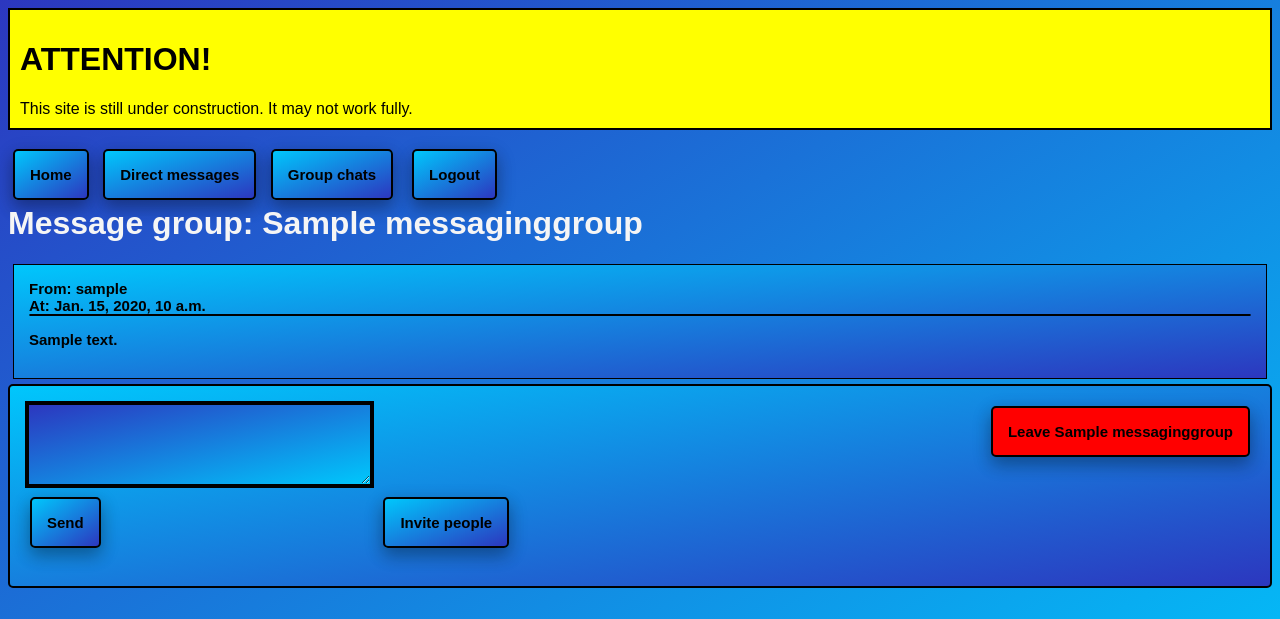
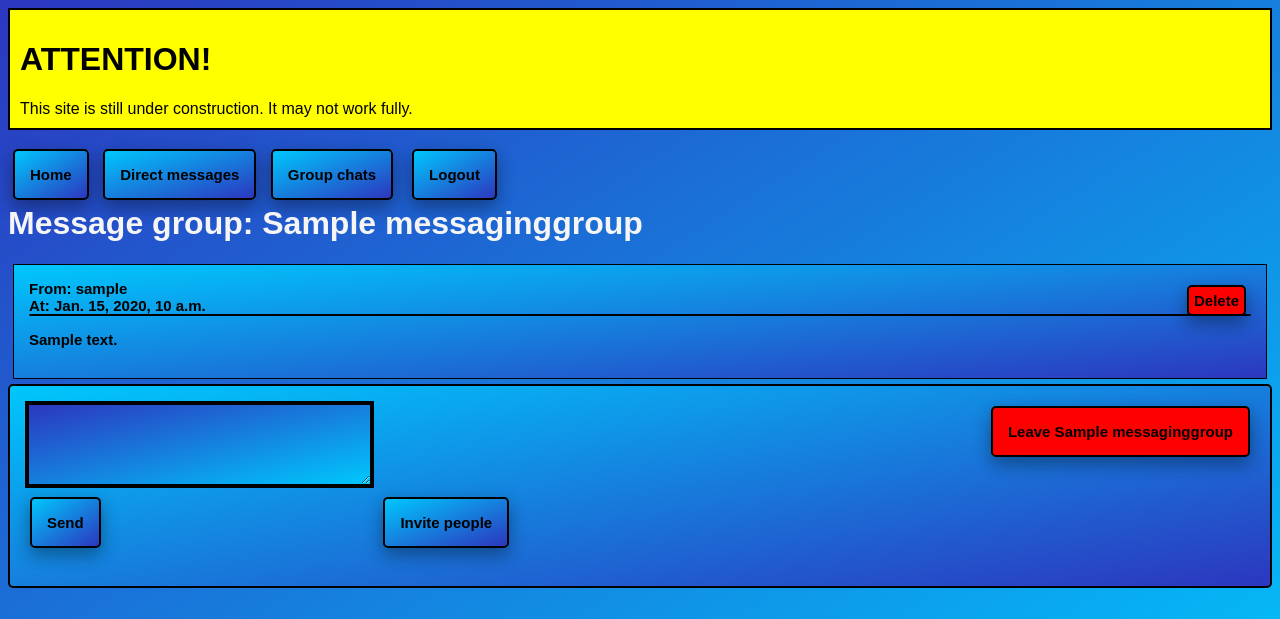
Before and after one commit to jacobef/vikramMessaging, a Django app: page /messages/gcs/1/ in a window 1280 px wide. Shown: the top 619 px of the page. Run offline with Django 4.2, Linux system fonts and the light colour scheme; a user stored in the database is signed in; tables that the repository leaves empty hold one stand-in row (values such as "Sample post").

Commit message:
let people delete group messages

```diff
--- a/messaging/urls.py
+++ b/messaging/urls.py
@@ -6,6 +6,7 @@ app_name = "messaging"
 urlpatterns = [
     path("gcs/", views.view_chats, name="view_chats"),
     path("gcs/<int:chat_pk>/", views.view_chat, name="view_chat"),
+    path("gcs/message/<int:gm_pk>/delete", views.delete_gm, name="delete_gm"),
     path("gcs/<int:chat_pk>/invite/", views.invite, name="invite"),
     path("gcs/<int:chat_pk>/leave/", views.leave_chat, name="leave_chat"),
     path("gcs/new/", views.NewChat.as_view(), name="new_chat"),
--- a/messaging/views.py
+++ b/messaging/views.py
@@ -65,16 +65,19 @@ class NewChat(CreateView):
         return super().form_valid(form)
 
 
+@login_required
 def leave_chat(request, chat_pk):
     chat = MessagingGroup.objects.get(pk=chat_pk)
     chat.members.remove(request.user.pk)
     return redirect("messaging:view_chats")
 
 
+@login_required
 def view_dms(request):
     return render(request, "view_dms.html", {"users": User.objects.all()})
 
 
+@login_required
 def view_dm(request, user_pk):
     other_user = User.objects.get(pk=user_pk)
     if request.method == "GET":
@@ -90,8 +93,17 @@ def view_dm(request, user_pk):
         return redirect("messaging:view_dm", user_pk=user_pk)
 
 
+@login_required
 def delete_dm(request, dm_pk):
     dm = DirectMessage.objects.get(pk=dm_pk)
     if dm.by == request.user:
         dm.delete()
     return redirect("messaging:view_dm", user_pk=dm.to.pk)
+
+
+@login_required
+def delete_gm(request, gm_pk):
+    gm = GroupMessage.objects.get(pk=gm_pk)
+    if gm.by == request.user:
+        gm.delete()
+    return redirect("messaging:view_chat", chat_pk=gm.to.pk)
--- a/templates/group_chat.html
+++ b/templates/group_chat.html
@@ -4,10 +4,13 @@
     <h1>Message group: {{ chat.name }}</h1>
     {% for message in messages|dictsortreversed:"time_sent" %}
         <div class="message">
-          From: {{ message.by }}<br>
-          At: {{ message.time_sent }}
-          <nav class="line"></nav>
-          {{ message.content|linebreaks }}
+            {% if message.by == user %}
+                <a class="del" href="{% url "messaging:delete_gm" gm_pk=message.pk %}">Delete</a>
+            {% endif %}
+            From: {{ message.by }}<br>
+            At: {{ message.time_sent }}
+            <nav class="line"></nav>
+            {{ message.content|linebreaks }}
         </div>
     {% endfor %}
     <div class="sticky">
```
Also changed, not shown: messaging/models.py (line endings or trailing spaces), templates/view_dm.html (indentation only).
